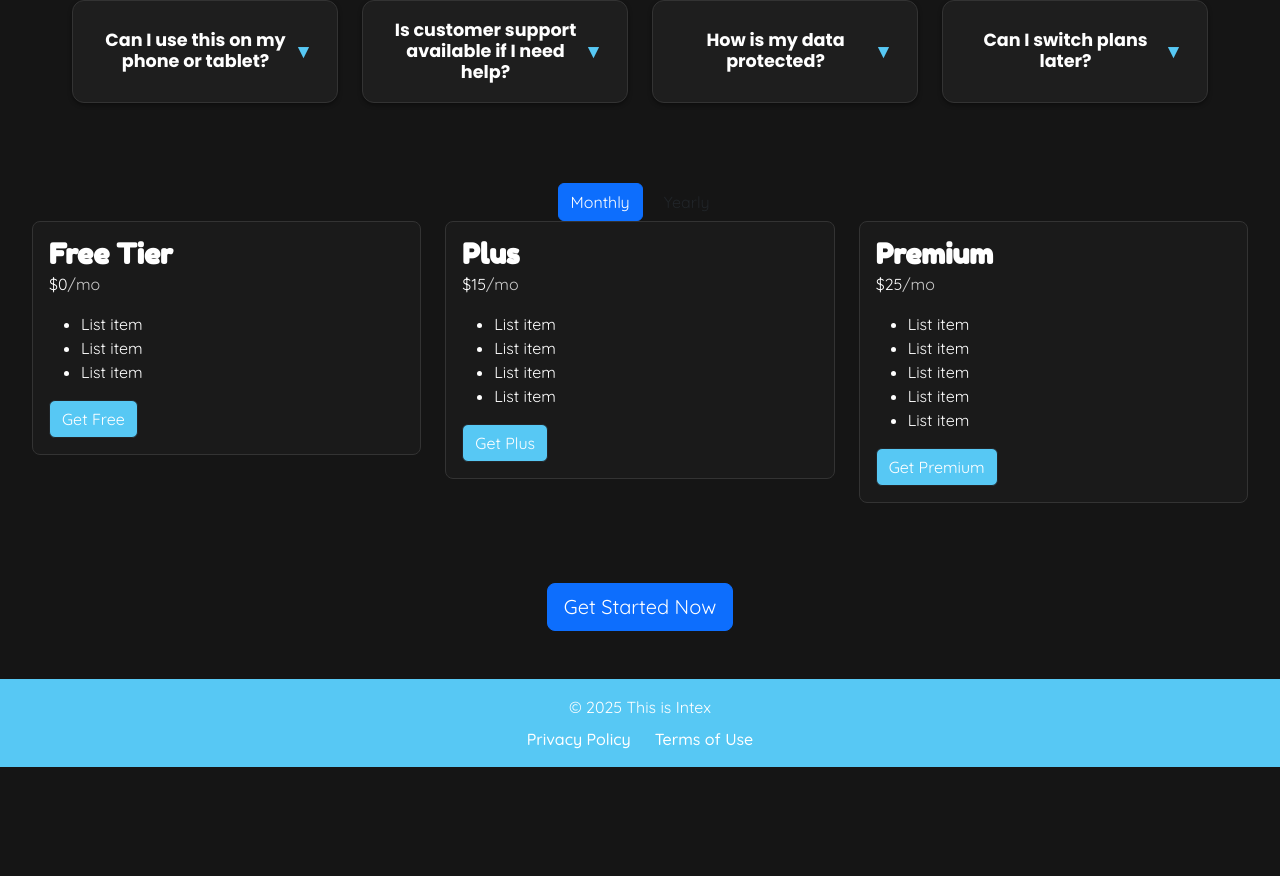
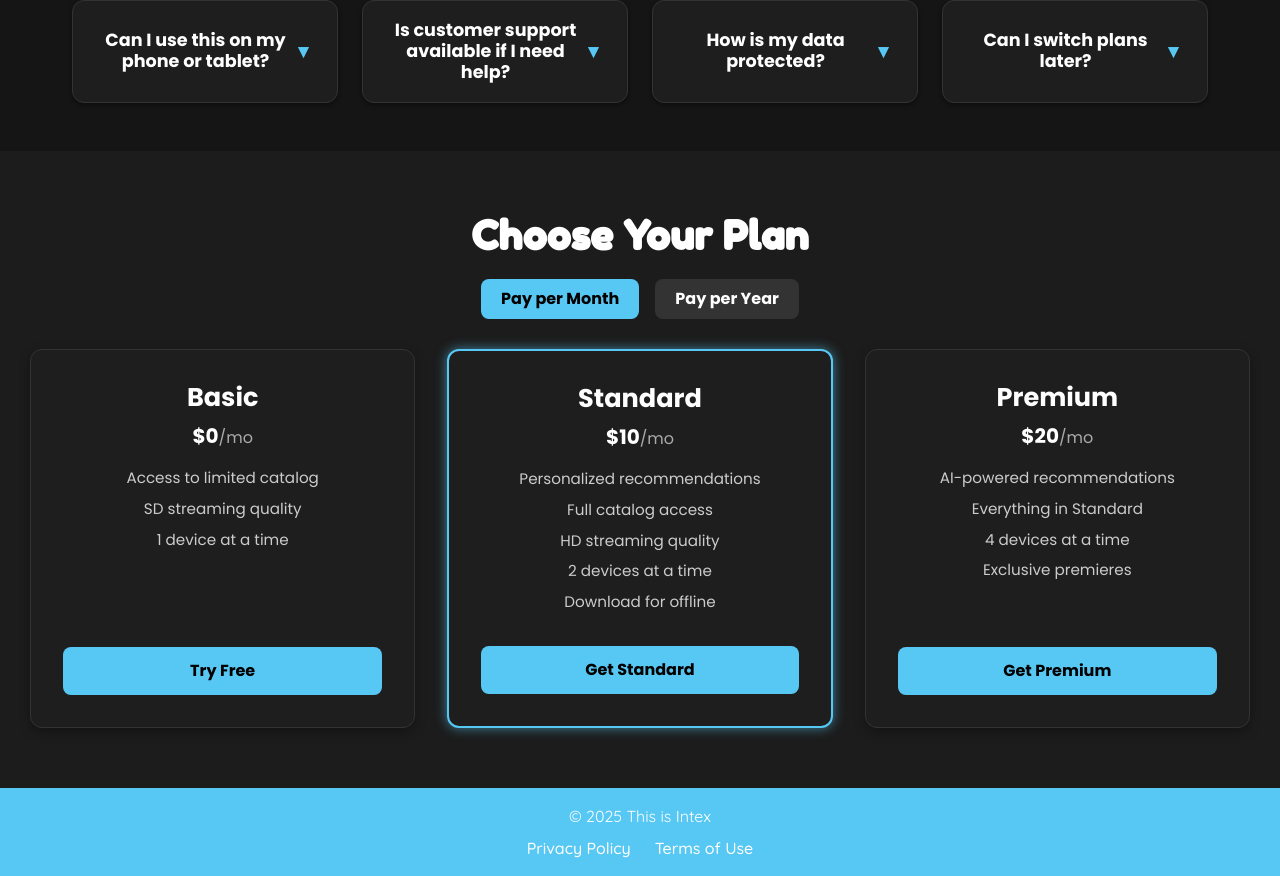
Before and after one commit to TaytGodwin/INTEX2025, a React (Vite) app in the folder frontend/: page / in a window 1280 px wide. Shown: the part 1871-2747 px from the top of the page. Before the commit the page ends 2638 px from the top, so only its background shows below. Built offline with nearby package versions, Linux system fonts and the light colour scheme; no server answers.

Commit message:
Pricing section

```diff
--- a/frontend/src/components/home/PricingCard.tsx
+++ b/frontend/src/components/home/PricingCard.tsx
@@ -18,21 +18,70 @@ const PricingCard: React.FC<PricingCardProps> = ({
   isHighlighted = false,
   planId,
 }) => {
-  const cardClass = isHighlighted ? 'pricing-card highlighted' : 'pricing-card';
+  return (
+    <div
+      style={{
+        backgroundColor: '#1e1e1e',
+        borderRadius: '12px',
+        padding: '2rem',
+        color: '#fff',
+        textAlign: 'center',
+        boxShadow: isHighlighted
+          ? '0 0 12px rgba(87, 200, 244, 0.6)'
+          : '0 4px 12px rgba(0, 0, 0, 0.3)',
+        border: isHighlighted ? '2px solid #57C8F4' : '1px solid #333',
+        transition: 'all 0.3s ease',
+        height: '100%',
+        display: 'flex',
+        flexDirection: 'column',
+        justifyContent: 'space-between',
+      }}
+    >
+      <div>
+        <h3
+          style={{
+            fontSize: '1.6rem',
+            marginBottom: '0.5rem',
+            fontFamily: 'Poppins, sans-serif',
+          }}
+        >
+          {title}
+        </h3>
+        <p style={{ fontSize: '1.25rem', marginBottom: '1rem' }}>
+          <span style={{ fontWeight: 700 }}>${price}</span>
+          <span style={{ fontSize: '1rem', color: '#aaa' }}>/mo</span>
+        </p>
+        <ul
+          style={{
+            listStyle: 'none',
+            padding: 0,
+            margin: 0,
+            color: '#ccc',
+            fontSize: '0.95rem',
+          }}
+        >
+          {features.map((feature, idx) => (
+            <li key={idx} style={{ marginBottom: '0.5rem' }}>
+              {feature}
+            </li>
+          ))}
+        </ul>
+      </div>
 
-  return (
-    <div className={cardClass}>
-      <h3>{title}</h3>
-      <p className="price">
-        <span className="price-amount">${price}</span>
-        <span className="price-unit">/mo</span>
-      </p>
-      <ul className="ul-boxed">
-        {features.map((feature, idx) => (
-          <li key={idx}>{feature}</li>
-        ))}
-      </ul>
-      <Link to={`/register?plan=${planId}`} className="btn btn-dark">
+      <Link
+        to={`/register?plan=${planId}`}
+        style={{
+          backgroundColor: '#57C8F4',
+          color: '#000',
+          padding: '0.75rem 1.5rem',
+          fontWeight: 'bold',
+          borderRadius: '8px',
+          marginTop: '1.5rem',
+          textDecoration: 'none',
+          display: 'inline-block',
+          fontFamily: 'Poppins, sans-serif',
+        }}
+      >
         {buttonText}
       </Link>
     </div>
--- a/frontend/src/components/home/PricingSection.tsx
+++ b/frontend/src/components/home/PricingSection.tsx
@@ -1,5 +1,6 @@
 import React, { useState } from 'react';
 import PricingCard from './PricingCard';
+import { Link } from 'react-router-dom';
 
 const PricingSection: React.FC = () => {
   const [billingCycle, setBillingCycle] = useState<'monthly' | 'yearly'>('monthly');
@@ -10,28 +11,43 @@ const PricingSection: React.FC = () => {
 
   const pricingData = [
     {
-      planId: 'free',
-      title: 'Free Tier',
+      planId: 'basic',
+      title: 'Basic',
       monthlyPrice: 0,
       yearlyPrice: 0,
-      features: ['List item', 'List item', 'List item'],
-      buttonText: 'Get Free',
+      features: [
+        'Access to limited catalog',
+        'SD streaming quality',
+        '1 device at a time',
+      ],
+      buttonText: 'Try Free',
     },
     {
-      planId: 'plus',
-      title: 'Plus',
-      monthlyPrice: 15,
-      yearlyPrice: 12,
-      features: ['List item', 'List item', 'List item', 'List item'],
-      buttonText: 'Get Plus',
+      planId: 'standard',
+      title: 'Standard',
+      monthlyPrice: 10,
+      yearlyPrice: 8,
+      features: [
+        'Personalized recommendations',
+        'Full catalog access',
+        'HD streaming quality',
+        '2 devices at a time',
+        'Download for offline',
+      ],
+      buttonText: 'Get Standard',
       isHighlighted: true,
     },
     {
       planId: 'premium',
       title: 'Premium',
-      monthlyPrice: 25,
-      yearlyPrice: 20,
-      features: ['List item', 'List item', 'List item', 'List item', 'List item'],
+      monthlyPrice: 20,
+      yearlyPrice: 16,
+      features: [
+        'AI-powered recommendations',
+        'Everything in Standard',
+        '4 devices at a time',
+        'Exclusive premieres',
+      ],
       buttonText: 'Get Premium',
     },
   ];
@@ -42,25 +58,75 @@ const PricingSection: React.FC = () => {
   });
 
   return (
-    <section className="pricing-section">
-      <div className="billing-toggle d-flex justify-content-center">
+    <section
+      style={{
+        backgroundColor: '#1C1C1C',
+        padding: '60px 30px',
+        color: '#fff',
+        fontFamily: 'Poppins, sans-serif',
+      }}
+    >
+      <h2
+        style={{
+          fontSize: '2.5rem',
+          fontWeight: 'bold',
+          textAlign: 'center',
+          marginBottom: '20px',
+        }}
+      >
+        Choose Your Plan
+      </h2>
+
+      <div
+        style={{
+          display: 'flex',
+          justifyContent: 'center',
+          marginBottom: '30px',
+          gap: '1rem',
+        }}
+      >
         <button
-          className={`btn me-2 ${billingCycle === 'monthly' ? 'btn-primary' : ''}`}
           onClick={() => handleToggle('monthly')}
+          style={{
+            padding: '0.5rem 1.25rem',
+            borderRadius: '8px',
+            fontWeight: 600,
+            border: 'none',
+            cursor: 'pointer',
+            backgroundColor: billingCycle === 'monthly' ? '#57C8F4' : '#333',
+            color: billingCycle === 'monthly' ? '#000' : '#fff',
+            fontFamily: 'Poppins, sans-serif',
+          }}
         >
-          Monthly
+          Pay per Month
         </button>
         <button
-          className={`btn ${billingCycle === 'yearly' ? 'btn-primary' : ''}`}
           onClick={() => handleToggle('yearly')}
+          style={{
+            padding: '0.5rem 1.25rem',
+            borderRadius: '8px',
+            fontWeight: 600,
+            border: 'none',
+            cursor: 'pointer',
+            backgroundColor: billingCycle === 'yearly' ? '#57C8F4' : '#333',
+            color: billingCycle === 'yearly' ? '#000' : '#fff',
+            fontFamily: 'Poppins, sans-serif',
+          }}
         >
-          Yearly
+          Pay per Year
         </button>
       </div>
-      <div className="row g-4">
+
+      <div
+        style={{
+          display: 'grid',
+          gridTemplateColumns: 'repeat(auto-fit, minmax(280px, 1fr))',
+          gap: '2rem',
+        }}
+      >
         {displayedData.map((plan, index) => (
-          <div className="col-md-4" key={index}>
           <PricingCard
+            key={index}
             title={plan.title}
             price={plan.price}
             features={plan.features}
@@ -68,7 +134,6 @@ const PricingSection: React.FC = () => {
             isHighlighted={plan.isHighlighted}
             planId={plan.planId}
           />
-          </div>
         ))}
       </div>
     </section>
--- a/frontend/src/pages/HomePage.tsx
+++ b/frontend/src/pages/HomePage.tsx
@@ -16,11 +16,6 @@ function HomePage() {
       <TestimonialsSection />
       <FAQSection />
       <PricingSection />
-      <div className="text-center py-5">
-        <Link to="/register" className="btn btn-lg btn-primary">
-          Get Started Now
-        </Link>
-      </div>
     </div>
   );
 }
```
Lines whose indentation alone changed are shown as unchanged.
